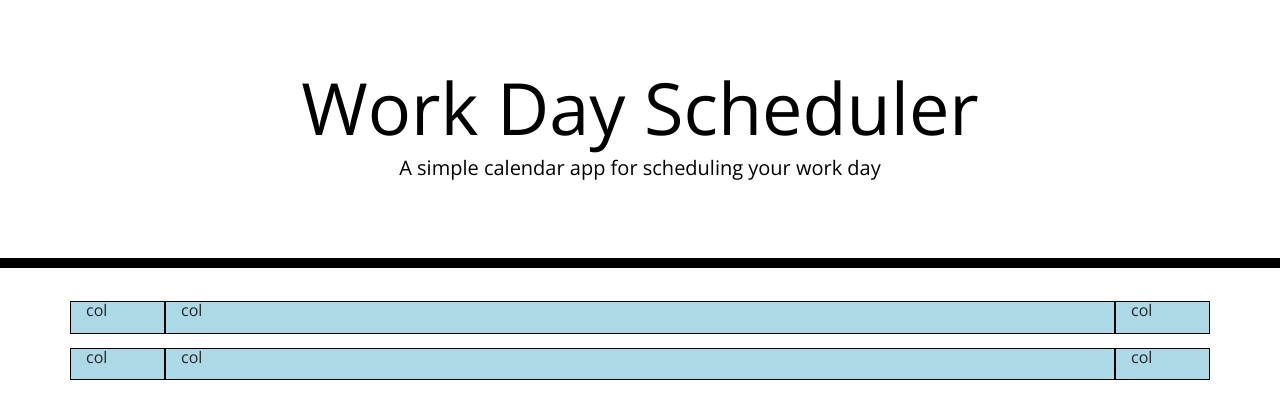
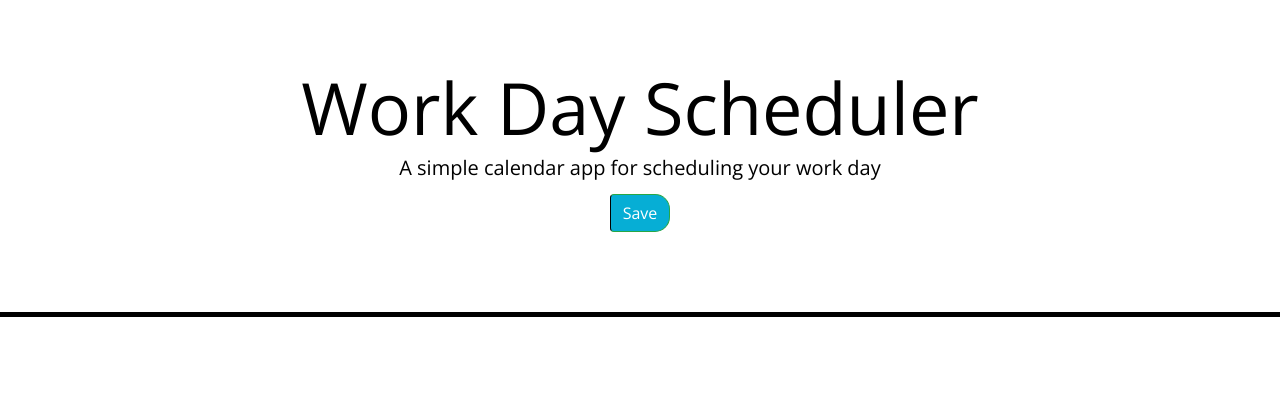
Before and after one commit to shannonquinn91/Work-Day-Scheduler, a plain HTML site: page Develop/index.html in a window 1280 px wide. Drawn offline with nearby package versions, Linux system fonts and the light colour scheme.

Commit message:
Added Save button

```diff
--- a/Develop/index.html
+++ b/Develop/index.html
@@ -26,18 +26,11 @@
     <header class="jumbotron">
       <h1 class="display-3">Work Day Scheduler</h1>
       <p class="lead">A simple calendar app for scheduling your work day</p>
+      <button type="button" class="saveBtn btn btn-success">Save</button>
       <p id="currentDay" class="lead"></p>
     </header>
+
     <div class="container">
-      <div class="row">
-        <div class="col col-time col-1">col</div>
-        <div class="col col-10">col</div>
-        <div class="col col-icon col-1">col</div>
-        <div class="w-100"></div>
-        <div class="col col-time col-1">col</div>
-        <div class="col col-10">col</div>
-        <div class="col col-icon col-1">col</div>
-      </div>
     </div>
 
     <script src="https://code.jquery.com/jquery-3.4.1.min.js"></script>
--- a/Develop/style.css
+++ b/Develop/style.css
@@ -18,7 +18,7 @@ textarea{
   background-color: transparent;
   color: black;
   border-radius: 0;
-  border-bottom: 10px solid black;
+  border-bottom: 5px solid black;
 }
 
 .description{
@@ -69,10 +69,3 @@ textarea{
   font-size: 20px;
   transition: all .3s ease-in-out;
 }
-
-.col {
-  background-color: lightblue;
-  border: 1px black solid;
-  position: relative;
-
-}
```
